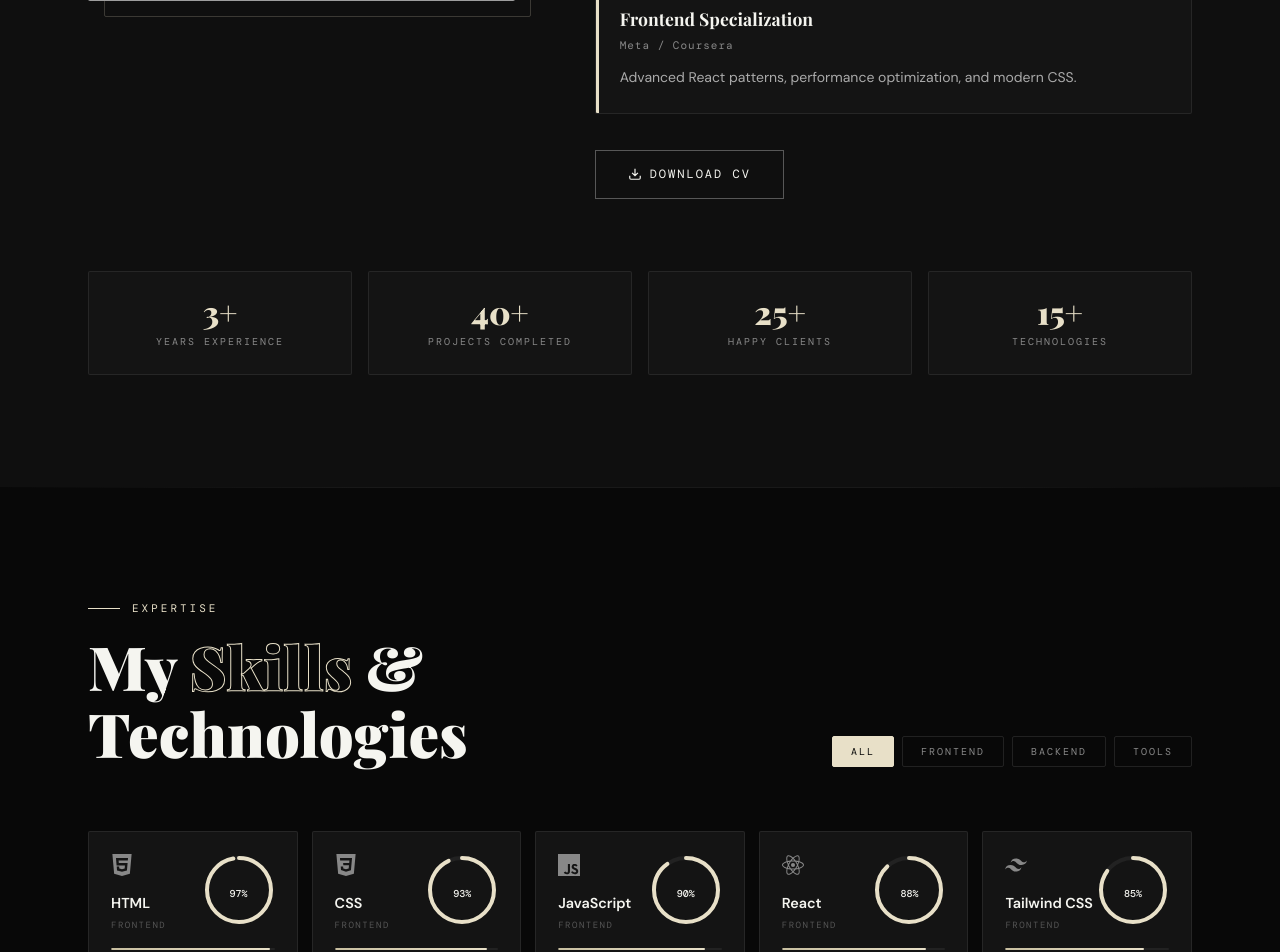
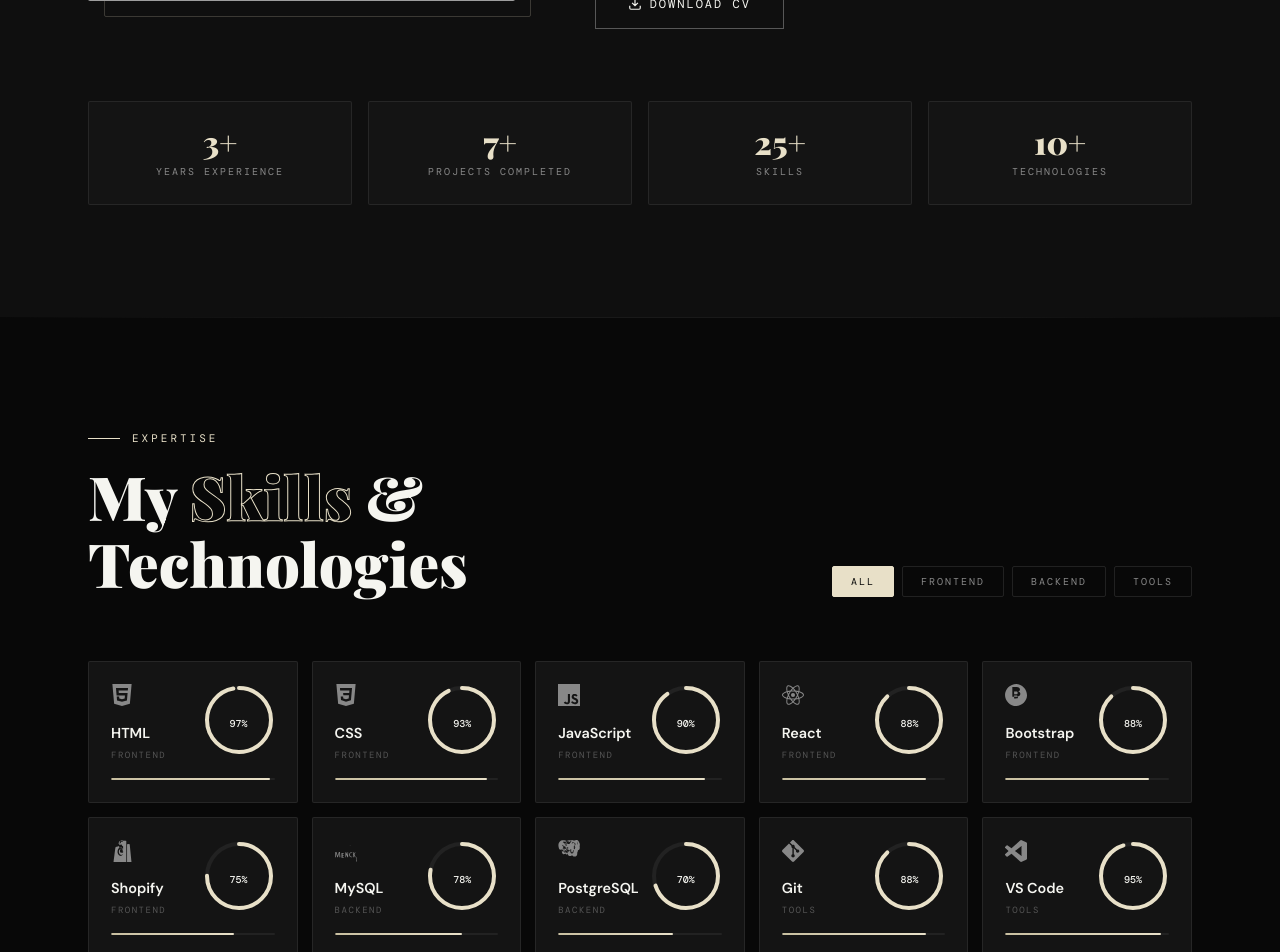
Before and after one commit to IqraAyaz/MyPortfolio, a React (Vite) app: page / in a window 1280 px wide. Shown: the part 1720-2672 px from the top of the page. Built offline with nearby package versions, Linux system fonts and the light colour scheme; no server answers; grey boxes are pictures that could not be loaded; the HTML template or start-up script is replaced by a standard one; a web font is replaced by a local one.

Commit message:
Update portfolioData.js

```diff
--- a/src/data/portfolioData.js
+++ b/src/data/portfolioData.js
@@ -23,16 +23,16 @@
     about: true,
     skills: true,
     projects: true,
-    testimonials: true,
+    testimonials: false,
     certificates: true,
     blog: true,
     contact: true,
   },
   stats: [
     { label: "Years Experience", value: "3+" },
-    { label: "Projects Completed", value: "40+" },
-    { label: "Happy Clients", value: "25+" },
-    { label: "Technologies", value: "15+" },
+    { label: "Projects Completed", value: "7+" },
+    { label: "Skills", value: "25+" },
+    { label: "Technologies", value: "10+" },
   ],
   education: [
     {
@@ -42,28 +42,28 @@
       year: "2024 – 2028",
       description: "Focused on software engineering, algorithms, and human-computer interaction.",
     },
-    {
-      id: 2,
-      degree: "Frontend Specialization",
-      institution: "Meta / Coursera",
-      year: "2023",
-      description: "Advanced React patterns, performance optimization, and modern CSS.",
-    },
+    // {
+    //   id: 2,
+    //   degree: "Frontend Specialization",
+    //   institution: "Meta / Coursera",
+    //   year: "2023",
+    //   description: "Advanced React patterns, performance optimization, and modern CSS.",
+    // },
   ],
   skills: [
     { id: 1,  name: "HTML",        percentage: 97, category: "Frontend" },
     { id: 2,  name: "CSS",         percentage: 93, category: "Frontend" },
     { id: 3,  name: "JavaScript",  percentage: 90, category: "Frontend" },
     { id: 4,  name: "React",       percentage: 88, category: "Frontend" },
-    { id: 5,  name: "Tailwind CSS",percentage: 85, category: "Frontend" },
+    // { id: 5,  name: "Tailwind CSS",percentage: 85, category: "Frontend" },
     { id: 6,  name: "Bootstrap",   percentage: 88, category: "Frontend" },
-    { id: 7,  name: "WordPress",   percentage: 80, category: "Frontend" },
+    // { id: 7,  name: "WordPress",   percentage: 80, category: "Frontend" },
     { id: 8,  name: "Shopify",     percentage: 75, category: "Frontend" },
-    { id: 9,  name: "Node.js",     percentage: 72, category: "Backend" },
+    // { id: 9,  name: "Node.js",     percentage: 72, category: "Backend" },
     { id: 10, name: "MySQL",       percentage: 78, category: "Backend" },
     { id: 11, name: "PostgreSQL",  percentage: 70, category: "Backend" },
     { id: 12, name: "Git",         percentage: 88, category: "Tools" },
-    { id: 13, name: "Figma",       percentage: 78, category: "Tools" },
+    // { id: 13, name: "Figma",       percentage: 78, category: "Tools" },
     { id: 14, name: "VS Code",     percentage: 95, category: "Tools" },
   ],
   projects: [
```
